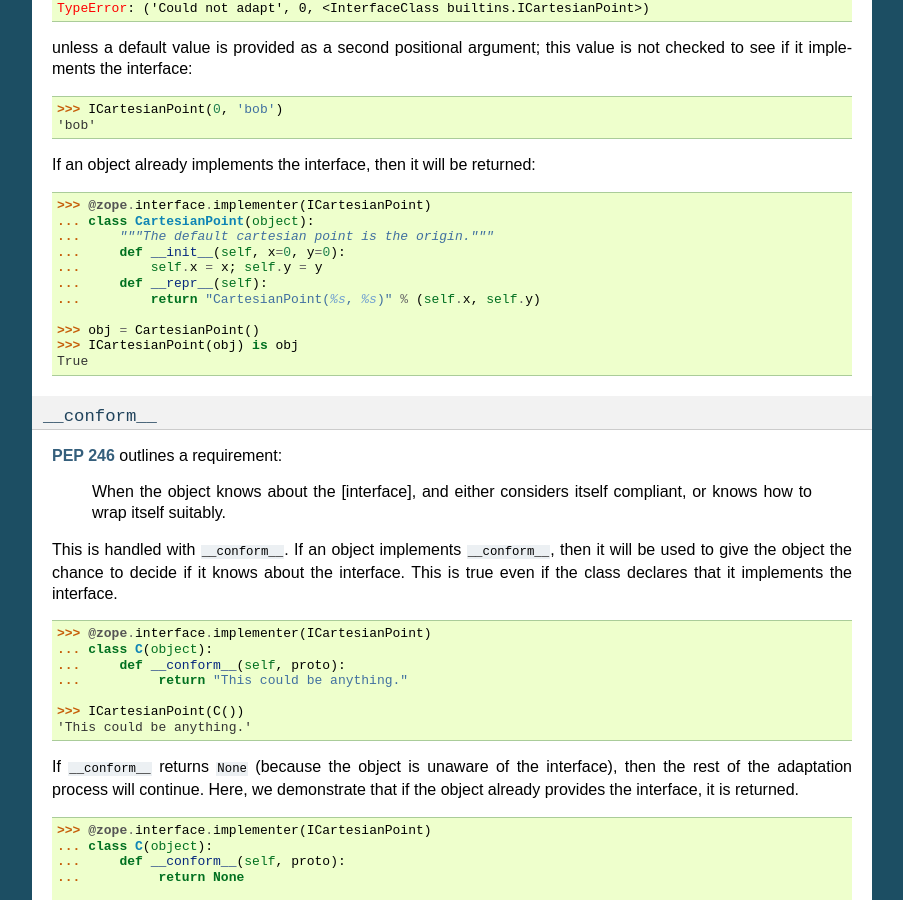
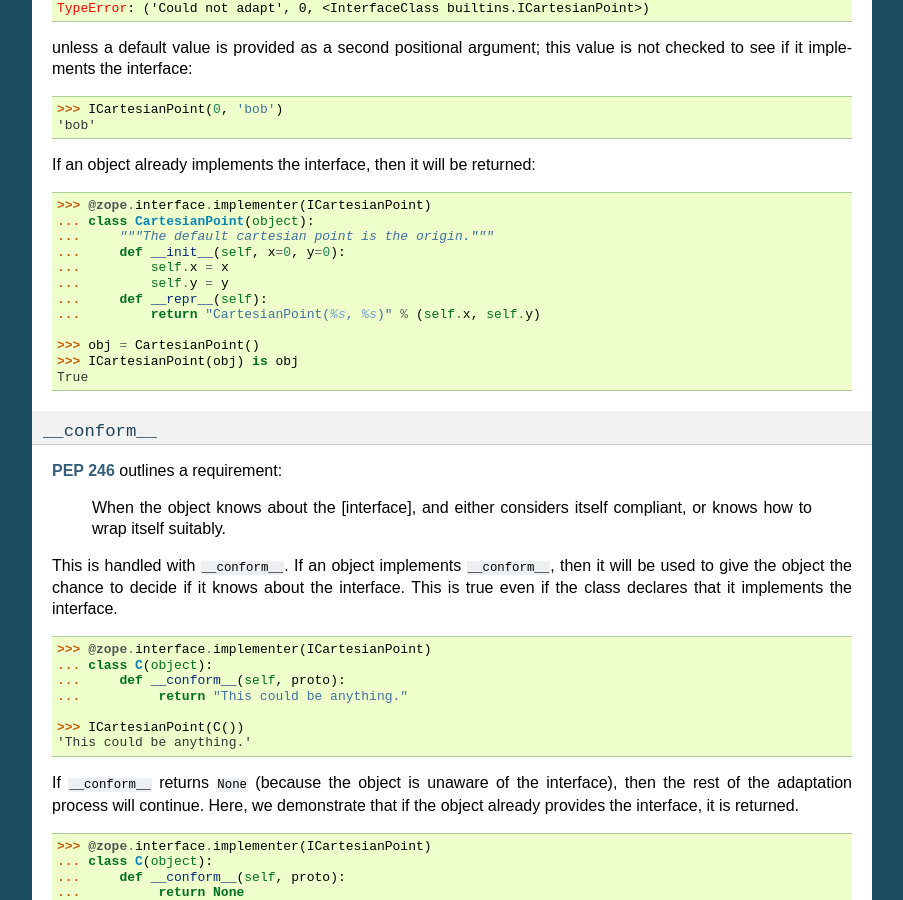
Before and after one commit to zopefoundation/zope.interface, a Sphinx documentation site: the page built from docs/README.rst, in a window 1280 px wide and 900 px high, scrolled down 13117 px. Shown: the whole window, without its empty margins (198-1101 px from the left). Built offline with Sphinx 7.4.7, drawn with Linux system fonts in a browser that asks for light colours.

```diff
--- a/docs/README.rst
+++ b/docs/README.rst
@@ -906,7 +906,8 @@ If an object already implements the interface, then it will be returned:
   ... class CartesianPoint(object):
   ...     """The default cartesian point is the origin."""
   ...     def __init__(self, x=0, y=0):
-  ...         self.x = x; self.y = y
+  ...         self.x = x
+  ...         self.y = y
   ...     def __repr__(self):
   ...         return "CartesianPoint(%s, %s)" % (self.x, self.y)
 
```
